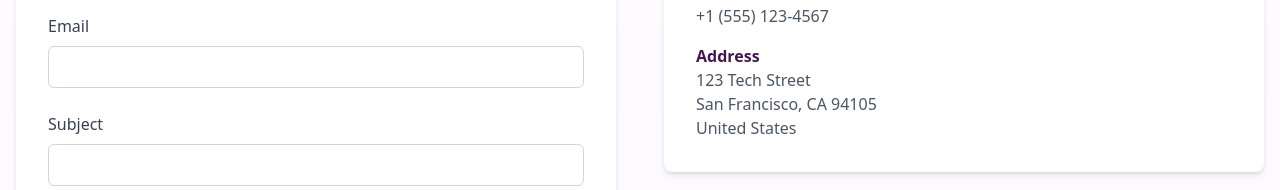
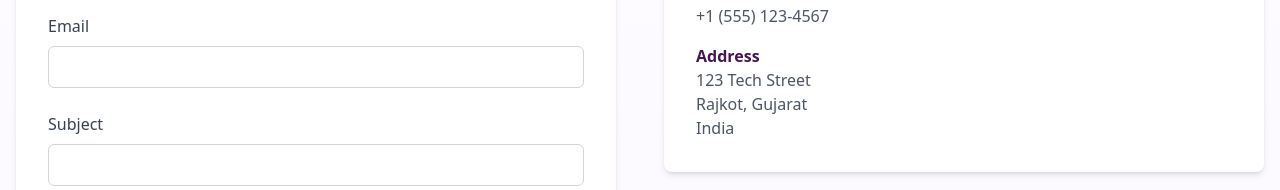
Before and after one commit to ProdigyRahul/Repobot_SGP-IV, a React (Vite) app in the folder Frontend/: page /contact in a window 1280 px wide. Shown: the part 540-730 px from the top of the page. Built offline with nearby package versions, Linux system fonts and the light colour scheme.

Commit message:
Contact Changes

```diff
--- a/Frontend/src/pages/Home/Contact.jsx
+++ b/Frontend/src/pages/Home/Contact.jsx
@@ -113,8 +113,8 @@ const ContactPage = () => {
                                     <h3 className="font-semibold text-[#441752]">Address</h3>
                                     <p className="text-gray-600">
                                         123 Tech Street<br />
-                                        San Francisco, CA 94105<br />
-                                        United States
+                                        Rajkot, Gujarat<br />
+                                        India
                                     </p>
                                 </div>
                             </div>
```
